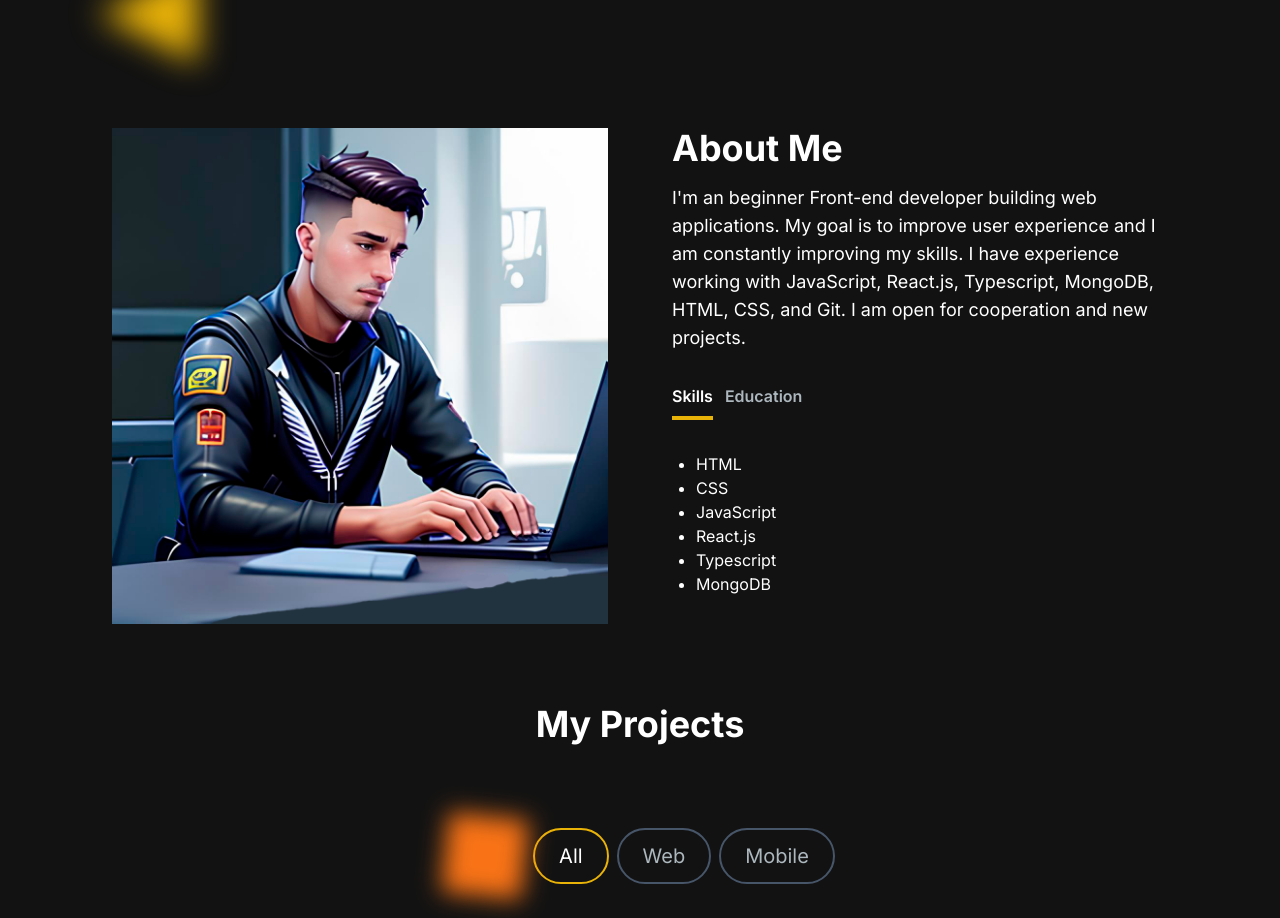
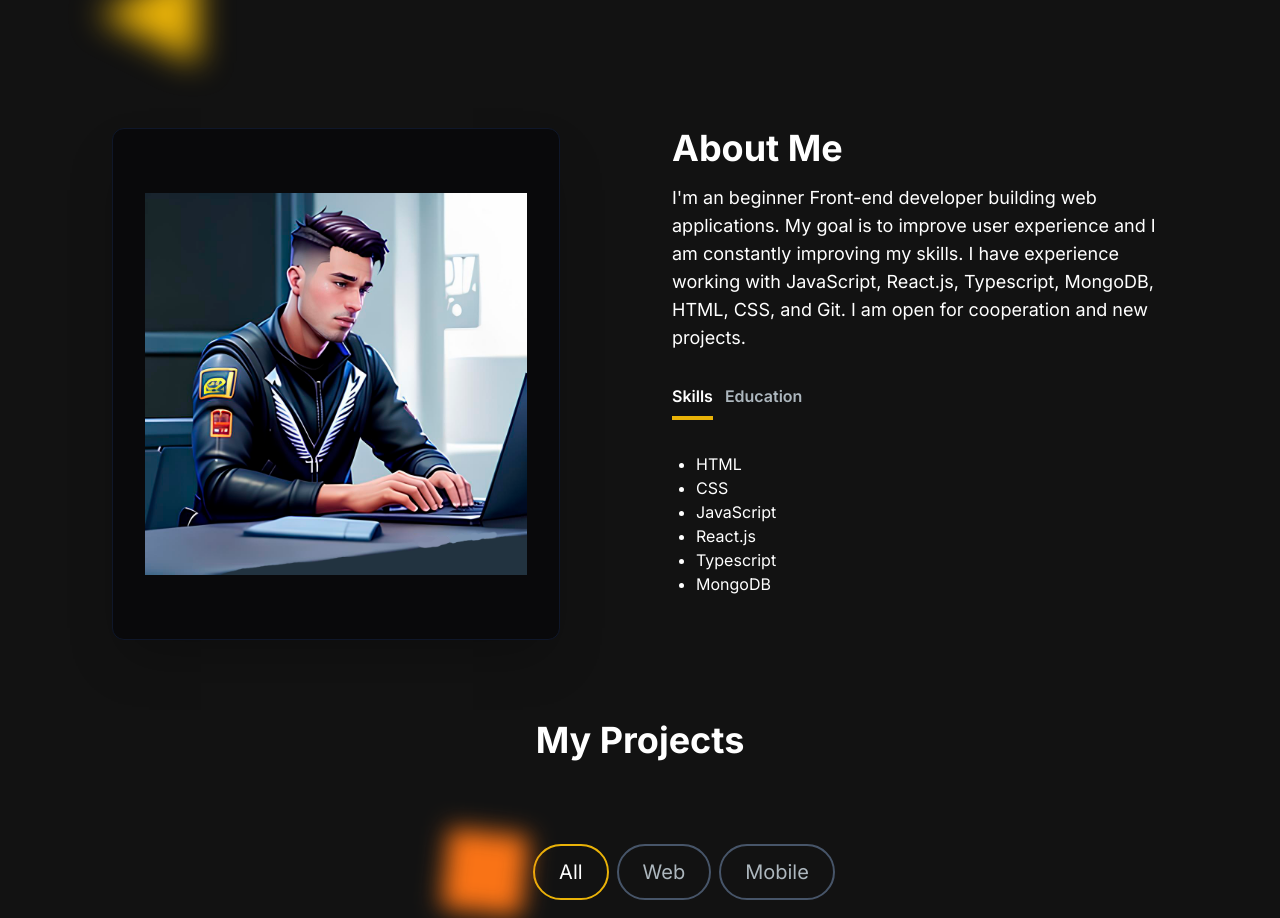
Before and after one commit to GoGagoo/gogagoo-portfolio-nextjs, a Next.js app: page / in a window 1280 px wide. Shown: the part 800-1718 px from the top of the page. Built offline with nearby package versions, Linux system fonts and the light colour scheme.

Commit message:
ui(*): shine effect on the image

```diff
--- a/src/app/components/AboutSection.jsx
+++ b/src/app/components/AboutSection.jsx
@@ -48,6 +48,7 @@ const AboutSection = () => {
 			<div className='md:grid md:grid-cols-2 gap-8 items-center py-8 px-4 xl:gap-16 sm:py-16 xl:px-16'>
 				<Image
 					src='/images/about-image.png'
+					className="bg-[linear-gradient(135deg,transparent_25%,rgba(68,68,68,.2)_50%,transparent_75%,transparent_100%)] bg-zinc-950 relative max-w-md overflow-hidden rounded-xl border border-slate-900 bg-[length:250%_250%,100%_100%] bg-[position:-100%_100%,0_0] bg-no-repeat px-8 py-16 shadow-2xl transition-[background-position_0s_ease] hover:bg-[position:200%_100%,0_0] hover:duration-[1500ms]"
 					width={500}
 					height={500}
 					alt='about'
```
